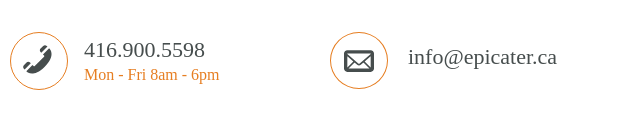
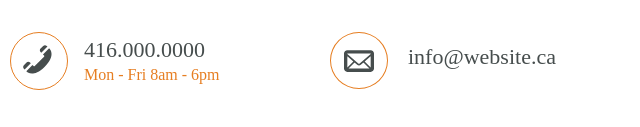
Before and after one commit to benjm-ma/epicater-website, a plain HTML site: page index.html in a window 1280 px wide. Shown: the part 4695-4822 px from the top of the page, 150-790 px from the left. Drawn offline with Linux system fonts and the light colour scheme; a web font is replaced by a local one.

Commit message:
Replaced company information with dummy information

```diff
--- a/index.html
+++ b/index.html
@@ -465,13 +465,13 @@
       <address>
         <div class="contact-method">
           <svg class="contact-method__icon--phone" version="1.2" baseProfile="tiny" xmlns="http://www.w3.org/2000/svg" width="24" height="24" viewBox="0 0 24 24"><path d="M13.374 7.083l3.711-3.71-.438-.434c-.566-.566-1.555-.566-2.121 0l-1.586 1.586c-.284.284-.44.661-.44 1.061s.156.777.438 1.06l.436.437zM6.646 12.939c-.566-.566-1.555-.566-2.121 0l-1.586 1.586c-.283.284-.439.661-.439 1.061s.156.777.441 1.062l.437.432 3.703-3.703-.435-.438zM18.437 4.729l-.354-.354-3.708 3.708.65.649c.095.095.146.22.146.354s-.052.259-.146.354l-5.586 5.586c-.189.188-.518.189-.707 0l-.65-.65-3.702 3.71.354.354c.26.26 1.246 1.105 3.056 1.105 1.616 0 4.256-.712 7.65-4.105 6.773-6.775 3.158-10.55 2.997-10.711z"/></svg><div class="contact-method__info-wrapper">
-            <a class="contact-method__text-link" href="tel:4169005598">416.900.5598</a>
+            <a class="contact-method__text-link" href="tel:4160000000">416.000.0000</a>
             <p class="contact-method__details">Mon - Fri 8am - 6pm</p>
           </div>
         </div>
         <div class="contact-method">
           <svg class="contact-method__icon--mail" version="1.2" baseProfile="tiny" xmlns="http://www.w3.org/2000/svg" width="24" height="24" viewBox="0 0 24 24"><path d="M19 7h-14c-1.104 0-2 .896-2 2v9c0 1.104.896 2 2 2h14c1.104 0 2-.896 2-2v-9c0-1.104-.896-2-2-2zm-9.684 7.316l1.602 1.4c.305.266.691.398 1.082.398s.777-.133 1.082-.398l1.602-1.4-.037.037 3.646 3.646h-12.586l3.646-3.646-.037-.037zm-4.316 2.977v-6.753l3.602 3.151-3.602 3.602zm10.398-3.602l3.602-3.151v6.75l-3.602-3.599zm3.602-4.691v.21l-6.576 5.754c-.227.198-.621.198-.848 0l-6.576-5.754v-.21h14z"/></svg>
-          <a class="contact-method__text-link" href="mailto:info@epicater.ca">info@epicater.ca</a>
+          <a class="contact-method__text-link" href="mailto:info@website.ca">info@website.ca</a>
         </div>
         <ul class="contact-method--social-media">
           <li class="social-media-link--linkdin">
```
